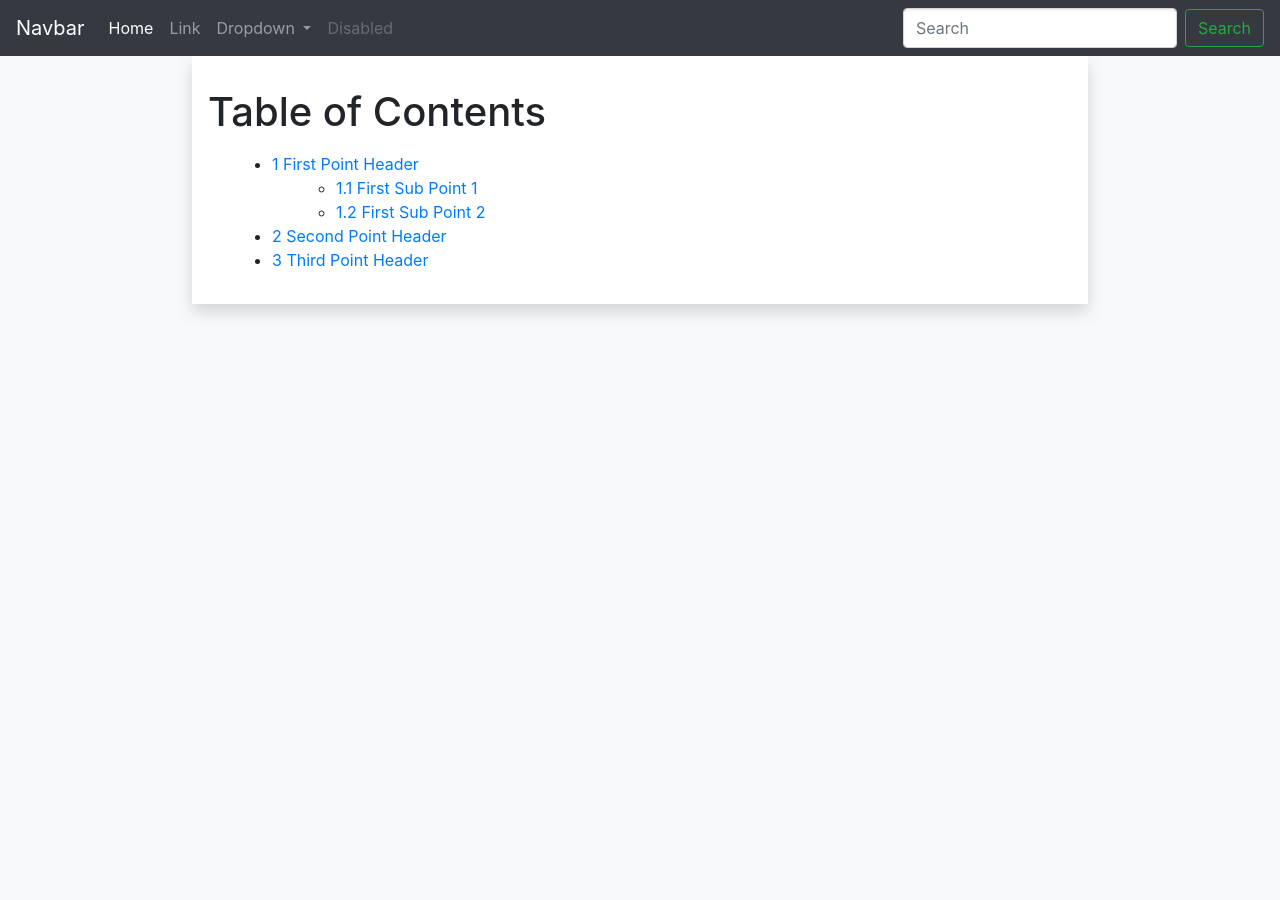
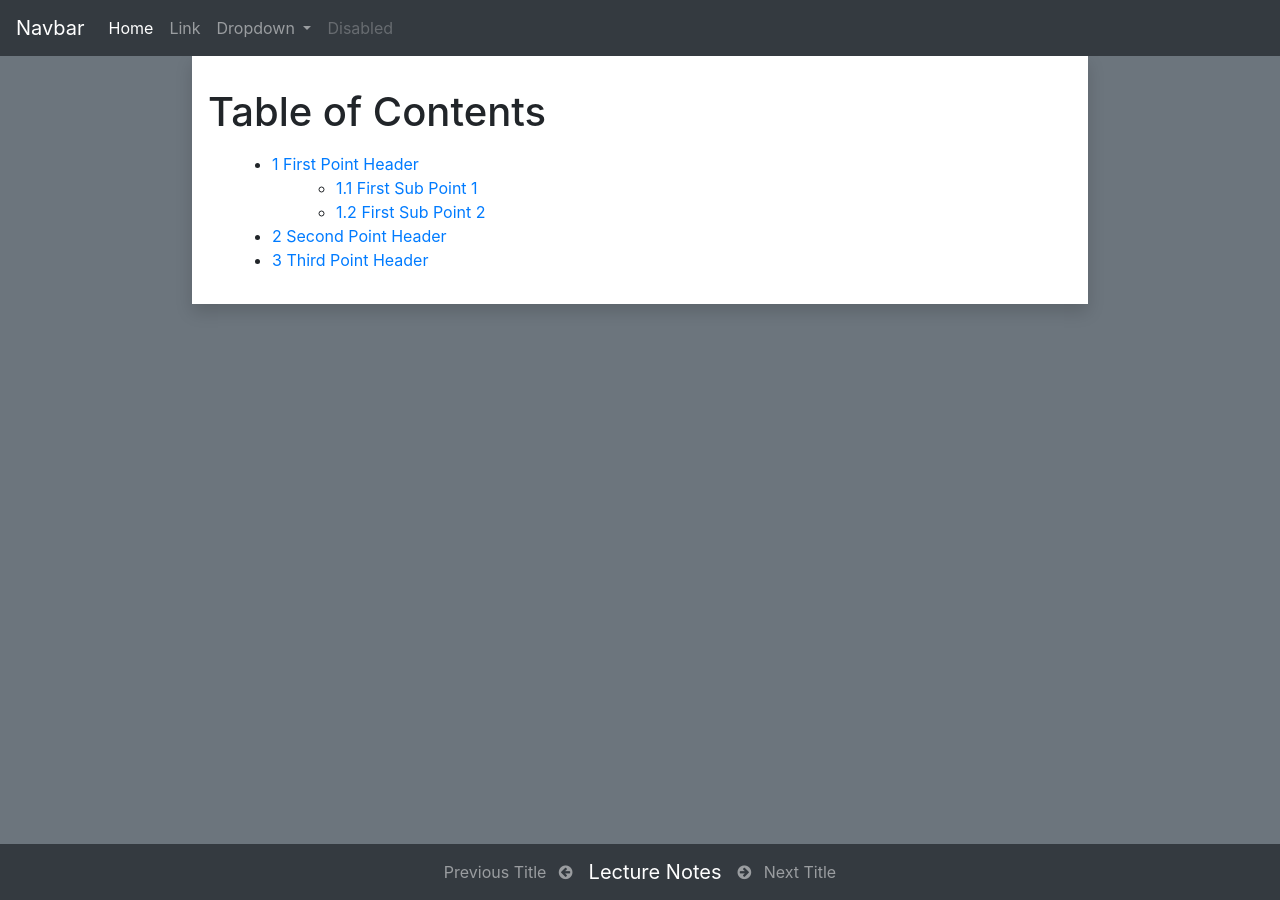
Before and after one commit to webifier/build, a Jekyll site: the page built from index.html, in a window 1280 px wide. Built offline with Jekyll 4.4.1, drawn with Linux system fonts in a browser that asks for light colours; nearby versions of some CDN libraries; library files that are not in the unit come from our copies.

Commit message:
add beautiful footer

```diff
--- /dev/null
+++ b/_includes/footer.html
@@ -0,0 +1,20 @@
+<nav class="navbar navbar-expand-lg navbar-dark fixed-bottom bg-dark">
+    <button class="navbar-toggler" type="button" data-toggle="collapse" data-target="#footerSupportedContent"
+        aria-controls="footerSupportedContent" aria-expanded="false" aria-label="Toggle navigation">
+        <span class="navbar-toggler-icon"></span>
+    </button>
+
+    <div class="collapse navbar-collapse" id="footerSupportedContent">
+        <ul class="navbar-nav m-auto">
+            <li class="nav-item">
+                <a class="nav-link" href="#">Previous Title <i class="fa fa-arrow-circle-left ml-2"></i></a>
+            </li>
+            <li class="nav-item">
+                <a class="navbar-brand mx-2">{{ include.title }}</a>
+            </li>
+            <li class="nav-item">
+                <a class="nav-link" href="#"><i class="fa fa-arrow-circle-right mr-2"></i> Next Title</a>
+            </li>
+        </ul>
+    </div>
+</nav>
--- a/_includes/nav.html
+++ b/_includes/nav.html
@@ -29,9 +29,5 @@
                 <a class="nav-link disabled" href="#" tabindex="-1" aria-disabled="true">Disabled</a>
             </li>
         </ul>
-        <form class="form-inline my-2 my-lg-0">
-            <input class="form-control mr-sm-2" type="search" placeholder="Search" aria-label="Search">
-            <button class="btn btn-outline-success my-2 my-sm-0" type="submit">Search</button>
-        </form>
     </div>
 </nav>
--- a/_layouts/notebook.html
+++ b/_layouts/notebook.html
@@ -14,10 +14,17 @@
         body {
             zoom: 160%;
             padding-top: 35px;
+            padding-bottom: 35px;
         }
 
         .container {
             width: 70%;
+        }
+
+        @media only screen and (max-width: 768px) {
+            .container {
+                width: 100%;
+            }
         }
     </style>
 
@@ -46,13 +53,14 @@
     <!-- End of mathjax configuration -->
 </head>
 
-<body class="bg-light">
+<body class="bg-secondary">
     {% include header.html %}
 
     <div class="container bg-white shadow p-2" id="main-container">
         {% include {{ page.notebook }} %}
     </div>
 
+    {% include footer.html title=page.title %}
 </body>
 
 </html>
```
